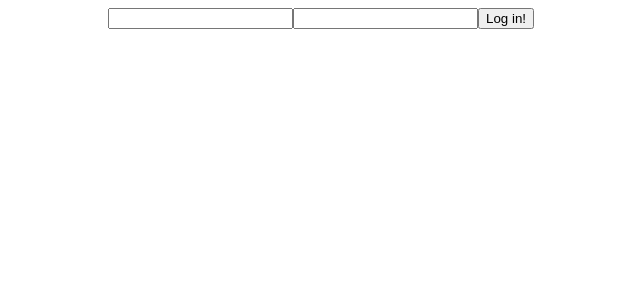
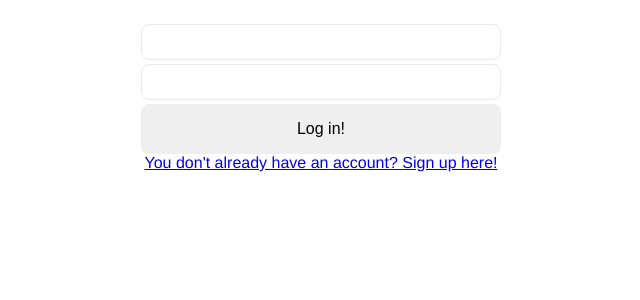
Before and after one commit to pablo-moreno/poppy-pwa, a Vue app: page /login in a window 1280 px wide. Shown: the top 300 px of the page, without its empty margins (319-959 px from the left). Built offline with nearby package versions, Linux system fonts and the light colour scheme; no server answers.

Commit message:
Added styling

```diff
--- a/src/App.vue
+++ b/src/App.vue
@@ -5,6 +5,12 @@
 </template>
 
 <style lang="scss">
+@import '@/assets/css/index.scss';
+
+body {
+  font-size: 16px;
+}
+
 #app {
   font-family: "Avenir", Helvetica, Arial, sans-serif;
   -webkit-font-smoothing: antialiased;
--- /dev/null
+++ b/src/assets/css/index.scss
@@ -0,0 +1,7 @@
+button {
+    padding: 1em;
+    border: none;
+    cursor: pointer;
+    border-radius: 8px;
+    font-size: 1rem;
+}
--- a/src/io.js
+++ b/src/io.js
@@ -1,7 +1,7 @@
 import sio from 'socket.io-client'
 import bus from './EventBus'
 
-const io = sio('http://localhost:6226')
+const io = sio(`${process.env.VUE_APP_API_URL}:${process.env.VUE_APP_SOCKETIO_PORT}`)
 
 // Server-emitted events
 io.on('user-rooms', function(rooms) {
--- a/src/router.js
+++ b/src/router.js
@@ -1,6 +1,6 @@
 import Vue from 'vue'
 import Router from 'vue-router'
-import { Home, LoginView } from './views'
+import { Home, LoginView, SignUpView } from './views'
 import store from './store'
 
 Vue.use(Router);
@@ -20,7 +20,7 @@ const router = new Router({
     {
       path: '/sign-up',
       name: 'signup',
-      component: LoginView,
+      component: SignUpView,
       meta: {
         protected: false
       }
--- a/src/services/http.js
+++ b/src/services/http.js
@@ -156,7 +156,7 @@ export class BaseHttp {
 
 export default class Http extends BaseHttp {
   BASE_URL = process.env.VUE_APP_BASE_URL
-  API_URL = 'http://localhost:8888'
+  API_URL = `${process.env.VUE_APP_API_URL}:${process.env.VUE_APP_HTTP_PORT}`
   HTTP_AUTHORIZATION_HEADER = 'x-auth'
   LOGIN_URL = `${this.API_URL}/auth/login`
   SIGN_UP_URL = `${this.API_URL}/auth/sign-up`
--- a/src/views/LoginView.vue
+++ b/src/views/Login.vue
@@ -6,6 +6,9 @@
       <button class="button">
         Log in!
       </button>
+      <router-link :to="{name: 'signup'}">
+        You don't already have an account? Sign up here!
+      </router-link>
     </form>
   </div>
 </template>
@@ -35,5 +38,24 @@ export default {
 </script>
 
 <style lang="scss" scoped>
+.login-view {
+  display: flex;
+  justify-content: center;
+  align-items: center;
+}
 
+form {
+  padding: 1em;
+  display: flex;
+  flex-direction: column;
+  width: 360px;
+}
+
+input {
+  padding: .5em;
+  border: solid 1px #eaeaea;
+  border-radius: 8px;
+  margin-bottom: .25em;
+  font-size: 1rem;
+}
 </style>
--- /dev/null
+++ b/src/views/SignUp.vue
@@ -0,0 +1,51 @@
+<template>
+  <div class="sign-up-view">
+    <form @submit.prevent="signUp">
+      <input type="text" v-model="username" id="username">
+      <input type="password" v-model="password" id="password">
+      <input type="password" v-model="password2" id="password2">
+      <input type="email" v-model="email" id="email">
+      <input type="text" v-model="firstName" id="firstName">
+      <input type="text" v-model="lastName" id="lastName">
+      <button>
+      Create account!
+      </button>
+    </form>
+  </div>
+</template>
+
+<script>
+export default {
+  data() {
+    return {
+      username: '',
+      password: '',
+      password2: '',
+      email: '',
+      firstName: '',
+      lastName: ''
+    }
+  }
+}
+</script>
+
+<style lang="scss" scoped>
+.sign-up-view {
+  display: flex;
+  justify-content: center;
+  align-items: center;
+}
+form {
+  display: flex;
+  flex-direction: column;
+  width: 360px;
+}
+
+input {
+  margin-bottom: .25em;
+  border-radius: 8px;
+  border: solid 1px #eaeaea;
+  font-size: 1rem;
+  padding: .5em;
+}
+</style>
--- a/src/views/index.js
+++ b/src/views/index.js
@@ -1,4 +1,9 @@
 import Home from './Home'
-import LoginView from './LoginView'
+import LoginView from './Login'
+import SignUpView from './SignUp'
 
-export { Home, LoginView }
+export {
+  Home,
+  LoginView,
+  SignUpView
+}
```
